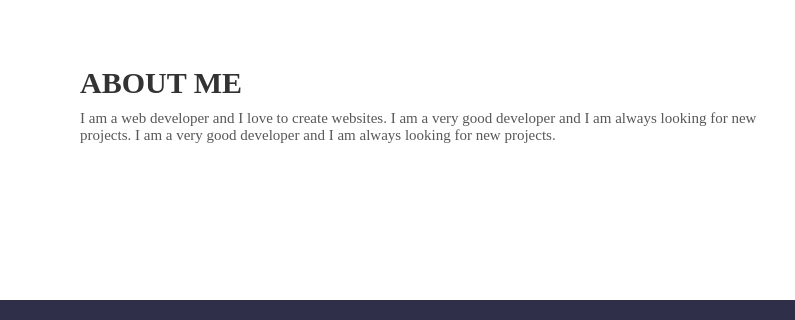
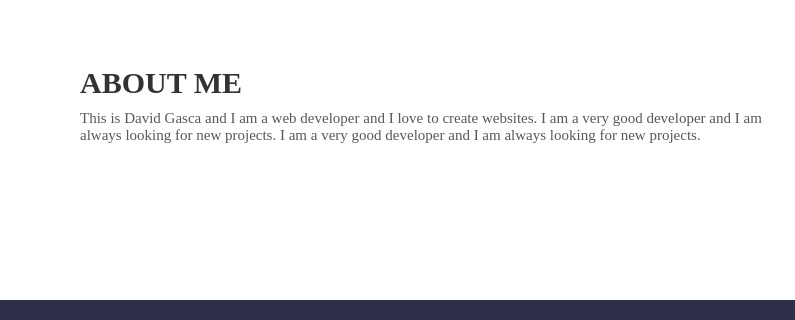
Before and after one commit to i00Patriot/dg0568_website, a plain HTML site: page index.html in a window 1280 px wide. Shown: the part 962-1282 px from the top of the page, 0-795 px from the left. Drawn offline with Linux system fonts and the light colour scheme.

Commit message:
Update index.html

```diff
--- a/index.html
+++ b/index.html
@@ -230,7 +230,7 @@
     <div class="about-me">
       <div class="about-me-text">
         <h2>About Me</h2>
-        <p>I am a web developer and I love to create websites. I am a very good developer and I am always looking for new projects. I am a very good developer and I am always looking for new projects.</p>
+        <p>This is David Gasca and I am a web developer and I love to create websites. I am a very good developer and I am always looking for new projects. I am a very good developer and I am always looking for new projects.</p>
       </div>
       <img src="https://images.unsplash.com/photo-1596495578065-6e0763fa1178?ixlib=rb-1.2.1&ixid=MnwxMjA3fDB8MHxwaG90by1wYWdlfHx8fGVufDB8fHx8&auto=format&fit=crop&w=871&q=80" alt="me">
     </div>
```
